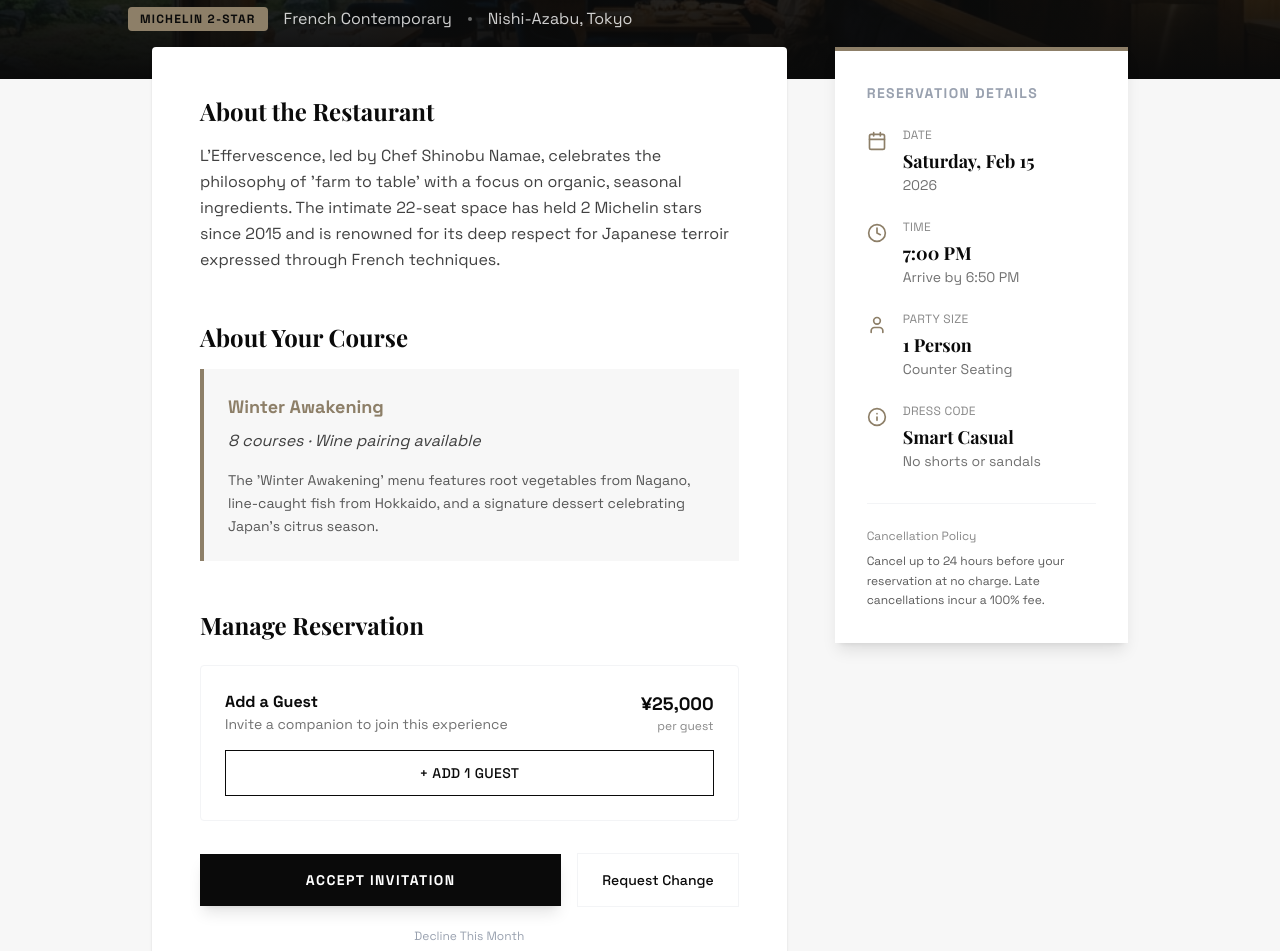
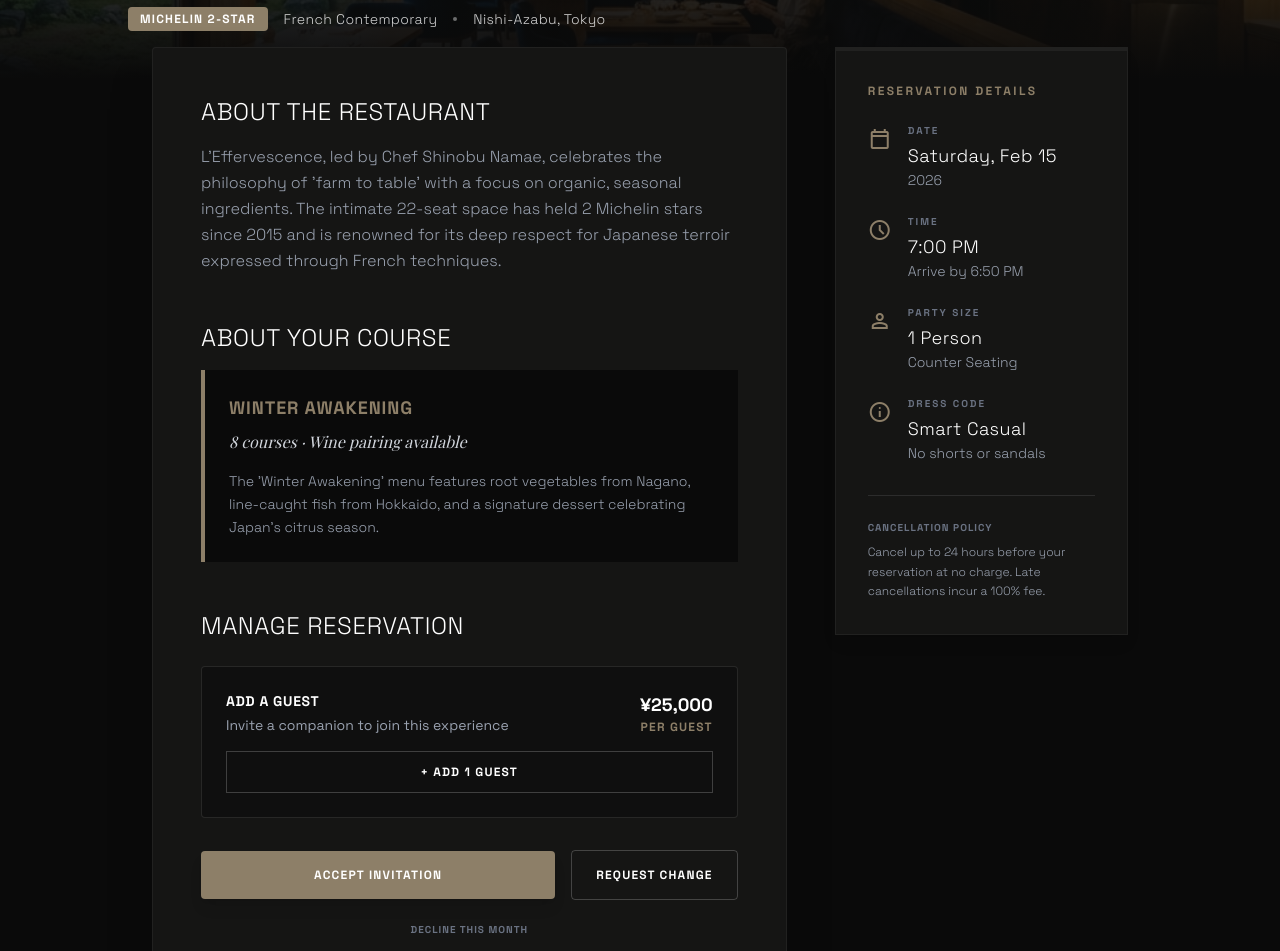
Before and after one commit to worachetdee/difine, a Next.js app: page /dashboard/invitation/123 in a window 1280 px wide. Shown: the part 321-1272 px from the top of the page. Built offline with nearby package versions, Linux system fonts and the light colour scheme.

Commit message:
Refactor pages to align with DiFine dark theme and Material Symbols
Co-authored-by: worachetdee <170009729+worachetdee@users.noreply.github.com>

```diff
--- a/src/app/dashboard/confirmation/[id]/page.tsx
+++ b/src/app/dashboard/confirmation/[id]/page.tsx
@@ -2,81 +2,80 @@
 
 import { motion } from "framer-motion";
 import Link from "next/link";
-import { Check, Calendar, MapPin, Car, Share2 } from "lucide-react";
 
 export default function ConfirmationPage() {
     return (
-        <div className="min-h-screen bg-navy flex items-center justify-center p-6">
+        <div className="min-h-screen bg-background-dark flex items-center justify-center p-6 font-display text-white selection:bg-primary selection:text-white">
 
             <motion.div
                 initial={{ scale: 0.9, opacity: 0 }}
                 animate={{ scale: 1, opacity: 1 }}
                 transition={{ duration: 0.5 }}
-                className="bg-white w-full max-w-lg overflow-hidden shadow-2xl rounded-sm"
+                className="bg-surface-dark w-full max-w-lg overflow-hidden shadow-2xl rounded-lg border border-white/10"
             >
-                <div className="bg-sage/10 p-8 text-center border-b border-sage/20">
-                    <div className="w-16 h-16 bg-sage text-white rounded-full flex items-center justify-center mx-auto mb-4 shadow-sm">
-                        <Check className="w-8 h-8" />
+                <div className="bg-primary/10 p-8 text-center border-b border-primary/20">
+                    <div className="size-16 bg-primary/20 text-primary rounded-full flex items-center justify-center mx-auto mb-4 shadow-sm border border-primary/30">
+                        <span className="material-symbols-outlined text-[32px] font-icon">check</span>
                     </div>
-                    <h1 className="text-3xl font-serif font-bold text-navy mb-2">Table Confirmed</h1>
-                    <p className="text-charcoal/60">Your reservation is secured.</p>
+                    <h1 className="text-3xl font-light uppercase tracking-tight text-white mb-2">Table Confirmed</h1>
+                    <p className="text-gray-400 font-light tracking-wide text-sm">Your reservation is secured.</p>
                 </div>
 
                 <div className="p-8 space-y-6">
                     <div className="space-y-4">
-                        <div className="flex justify-between items-start pb-4 border-b border-gray-100">
+                        <div className="flex justify-between items-start pb-4 border-b border-white/10">
                             <div>
-                                <div className="text-xs text-gray-400 uppercase tracking-widest mb-1">Restaurant</div>
-                                <div className="text-xl font-serif font-bold text-navy">L&apos;Effervescence</div>
+                                <div className="text-[10px] text-gray-500 uppercase tracking-widest font-bold mb-1">Restaurant</div>
+                                <div className="text-xl font-light uppercase tracking-wide text-white">L&apos;Effervescence</div>
                             </div>
                         </div>
 
-                        <div className="grid grid-cols-2 gap-4 pb-4 border-b border-gray-100">
+                        <div className="grid grid-cols-2 gap-4 pb-4 border-b border-white/10">
                             <div>
-                                <div className="text-xs text-gray-400 uppercase tracking-widest mb-1">Date</div>
-                                <div className="font-medium text-charcoal">Sat, Feb 15</div>
+                                <div className="text-[10px] text-gray-500 uppercase tracking-widest font-bold mb-1">Date</div>
+                                <div className="font-medium text-gray-300">Sat, Feb 15</div>
                             </div>
                             <div>
-                                <div className="text-xs text-gray-400 uppercase tracking-widest mb-1">Time</div>
-                                <div className="font-medium text-charcoal">7:00 PM</div>
+                                <div className="text-[10px] text-gray-500 uppercase tracking-widest font-bold mb-1">Time</div>
+                                <div className="font-medium text-gray-300">7:00 PM</div>
                             </div>
                             <div>
-                                <div className="text-xs text-gray-400 uppercase tracking-widest mb-1">Party</div>
-                                <div className="font-medium text-charcoal">1 Person</div>
+                                <div className="text-[10px] text-gray-500 uppercase tracking-widest font-bold mb-1">Party</div>
+                                <div className="font-medium text-gray-300">1 Person</div>
                             </div>
                             <div>
-                                <div className="text-xs text-gray-400 uppercase tracking-widest mb-1">Ref ID</div>
-                                <div className="font-mono text-xs text-charcoal mt-1">DF-2026-0215</div>
+                                <div className="text-[10px] text-gray-500 uppercase tracking-widest font-bold mb-1">Ref ID</div>
+                                <div className="font-mono text-xs text-primary mt-1 tracking-wider">DF-2026-0215</div>
                             </div>
                         </div>
                     </div>
 
                     {/* Diamond Perk */}
-                    <div className="bg-navy p-4 rounded-sm text-white flex items-start gap-4">
-                        <div className="bg-gold/20 p-2 rounded-full text-gold">
-                            <Car className="w-5 h-5" />
+                    <div className="bg-background-dark p-4 rounded border border-white/10 flex items-start gap-4">
+                        <div className="bg-primary/10 p-2 rounded-full text-primary border border-primary/20">
+                            <span className="material-symbols-outlined text-[20px] font-icon">directions_car</span>
                         </div>
                         <div>
-                            <div className="font-bold text-gold text-sm uppercase tracking-widest mb-1">Limousine Service</div>
-                            <p className="text-xs text-white/70 mb-3">Your pickup is included. We&apos;ll confirm your address 48h before.</p>
-                            <button className="text-xs font-bold underline decoration-white/30 underline-offset-4 hover:text-gold transition-colors">
+                            <div className="font-bold text-primary text-xs uppercase tracking-widest mb-1">Limousine Service</div>
+                            <p className="text-xs text-gray-400 mb-3 font-light leading-relaxed">Your pickup is included. We&apos;ll confirm your address 48h before.</p>
+                            <button className="text-xs font-bold underline decoration-white/30 underline-offset-4 hover:text-primary transition-colors uppercase tracking-wider text-white">
                                 Confirm Pickup Address
                             </button>
                         </div>
                     </div>
 
                     <div className="grid grid-cols-2 gap-3">
-                        <button className="py-3 border border-gray-200 text-charcoal text-sm font-medium hover:bg-gray-50 flex items-center justify-center gap-2">
-                            <Calendar className="w-4 h-4 text-gray-400" /> Add to Calendar
+                        <button className="py-3 border border-white/10 rounded bg-transparent text-white text-xs font-bold uppercase tracking-widest hover:bg-white/5 hover:border-white/20 transition-colors flex items-center justify-center gap-2">
+                            <span className="material-symbols-outlined text-[16px] text-primary font-icon">calendar_today</span> Add to Calendar
                         </button>
-                        <button className="py-3 border border-gray-200 text-charcoal text-sm font-medium hover:bg-gray-50 flex items-center justify-center gap-2">
-                            <MapPin className="w-4 h-4 text-gray-400" /> View Map
+                        <button className="py-3 border border-white/10 rounded bg-transparent text-white text-xs font-bold uppercase tracking-widest hover:bg-white/5 hover:border-white/20 transition-colors flex items-center justify-center gap-2">
+                            <span className="material-symbols-outlined text-[16px] text-primary font-icon">location_on</span> View Map
                         </button>
                     </div>
                 </div>
 
-                <div className="bg-gray-50 p-6 text-center">
-                    <Link href="/dashboard" className="text-navy font-bold text-sm hover:text-gold transition-colors">
+                <div className="bg-background-dark p-6 text-center border-t border-white/10">
+                    <Link href="/dashboard" className="text-white font-bold text-xs uppercase tracking-widest hover:text-primary transition-colors">
                         Return to Dashboard
                     </Link>
                 </div>
--- a/src/app/dashboard/invitation/[id]/page.tsx
+++ b/src/app/dashboard/invitation/[id]/page.tsx
@@ -3,11 +3,10 @@
 import { motion } from "framer-motion";
 import Link from "next/link";
 import Image from "next/image";
-import { ArrowLeft, Calendar, User, Clock, Info, Check } from "lucide-react";
 
 export default function InvitationDetailPage() {
     return (
-        <div className="min-h-screen bg-offwhite text-charcoal font-sans pb-20">
+        <div className="min-h-screen bg-background-dark text-white font-display pb-20 selection:bg-primary selection:text-white">
 
             {/* Hero Image */}
             <div className="relative h-[50vh] w-full">
@@ -18,21 +17,21 @@ export default function InvitationDetailPage() {
                     className="object-cover"
                     priority
                 />
-                <div className="absolute inset-0 bg-navy/30" />
+                <div className="absolute inset-0 bg-background-dark/30" />
                 <div className="absolute top-6 left-6 z-10">
-                    <Link href="/dashboard" className="px-4 py-2 bg-white/10 backdrop-blur-md rounded-full text-white text-sm font-medium hover:bg-white/20 transition-colors flex items-center gap-2">
-                        <ArrowLeft className="w-4 h-4" /> Back to Dashboard
+                    <Link href="/dashboard" className="px-4 py-2 bg-background-dark/50 backdrop-blur-md rounded-full text-white text-sm font-medium hover:bg-background-dark/70 transition-colors flex items-center gap-2 border border-white/10">
+                        <span className="material-symbols-outlined text-[16px] font-icon">arrow_back</span> Back to Dashboard
                     </Link>
                 </div>
 
-                <div className="absolute bottom-0 left-0 right-0 p-8 md:p-12 bg-gradient-to-t from-navy via-navy/80 to-transparent text-white">
+                <div className="absolute bottom-0 left-0 right-0 p-8 md:p-12 bg-gradient-to-t from-background-dark via-background-dark/80 to-transparent text-white">
                     <div className="max-w-5xl mx-auto">
-                        <h1 className="text-5xl md:text-6xl font-serif font-bold mb-4">L&apos;Effervescence</h1>
+                        <h1 className="text-5xl md:text-6xl font-light uppercase tracking-tight mb-4">L&apos;Effervescence</h1>
                         <div className="flex flex-wrap items-center gap-4 text-white/80">
-                            <span className="px-3 py-1 bg-gold text-navy text-xs font-bold uppercase tracking-widest rounded-sm">Michelin 2-Star</span>
-                            <span>French Contemporary</span>
-                            <span className="w-1 h-1 bg-white/40 rounded-full" />
-                            <span>Nishi-Azabu, Tokyo</span>
+                            <span className="px-3 py-1 bg-primary text-white text-xs font-bold uppercase tracking-widest rounded-sm">Michelin 2-Star</span>
+                            <span className="text-sm font-light tracking-wide">French Contemporary</span>
+                            <span className="size-1 bg-white/40 rounded-full" />
+                            <span className="text-sm font-light tracking-wide">Nishi-Azabu, Tokyo</span>
                         </div>
                     </div>
                 </div>
@@ -40,55 +39,55 @@ export default function InvitationDetailPage() {
 
             <div className="max-w-5xl mx-auto px-6 grid md:grid-cols-3 gap-12 -mt-8 relative z-10">
                 {/* Left Content */}
-                <div className="md:col-span-2 space-y-12 bg-white p-8 md:p-12 shadow-sm rounded-sm">
+                <div className="md:col-span-2 space-y-12 bg-surface-dark p-8 md:p-12 shadow-2xl rounded-sm border border-white/5">
                     <div>
-                        <h2 className="text-2xl font-serif font-bold text-navy mb-4">About the Restaurant</h2>
-                        <p className="text-charcoal/80 leading-relaxed mb-6">
+                        <h2 className="text-2xl font-light uppercase tracking-wide text-white mb-4">About the Restaurant</h2>
+                        <p className="text-gray-400 leading-relaxed mb-6 font-light">
                             L&apos;Effervescence, led by Chef Shinobu Namae, celebrates the philosophy of &apos;farm to table&apos; with a focus on organic, seasonal ingredients. The intimate 22-seat space has held 2 Michelin stars since 2015 and is renowned for its deep respect for Japanese terroir expressed through French techniques.
                         </p>
                     </div>
 
                     <div>
-                        <h2 className="text-2xl font-serif font-bold text-navy mb-4">About Your Course</h2>
-                        <div className="bg-offwhite p-6 border-l-4 border-gold">
-                            <h3 className="font-bold text-gold mb-2 text-lg">Winter Awakening</h3>
-                            <p className="text-charcoal/80 italic mb-4">8 courses · Wine pairing available</p>
-                            <p className="text-sm text-charcoal/70 leading-relaxed">
+                        <h2 className="text-2xl font-light uppercase tracking-wide text-white mb-4">About Your Course</h2>
+                        <div className="bg-background-dark p-6 border-l-4 border-primary">
+                            <h3 className="font-bold text-primary mb-2 text-lg uppercase tracking-wider">Winter Awakening</h3>
+                            <p className="text-gray-300 italic mb-4 font-serif">8 courses · Wine pairing available</p>
+                            <p className="text-sm text-gray-400 leading-relaxed font-light">
                                 The &apos;Winter Awakening&apos; menu features root vegetables from Nagano, line-caught fish from Hokkaido, and a signature dessert celebrating Japan&apos;s citrus season.
                             </p>
                         </div>
                     </div>
 
                     <div>
-                        <h2 className="text-2xl font-serif font-bold text-navy mb-6">Manage Reservation</h2>
+                        <h2 className="text-2xl font-light uppercase tracking-wide text-white mb-6">Manage Reservation</h2>
 
                         {/* Guest Section */}
-                        <div className="border border-gray-100 rounded-sm p-6 mb-8">
+                        <div className="border border-white/10 rounded-sm p-6 mb-8 bg-background-dark/50">
                             <div className="flex justify-between items-start mb-4">
                                 <div>
-                                    <h3 className="font-bold text-navy">Add a Guest</h3>
-                                    <p className="text-sm text-charcoal/60">Invite a companion to join this experience</p>
+                                    <h3 className="font-bold text-white uppercase tracking-wider text-sm">Add a Guest</h3>
+                                    <p className="text-sm text-gray-400 mt-1">Invite a companion to join this experience</p>
                                 </div>
                                 <div className="text-right">
-                                    <div className="text-lg font-bold text-navy">¥25,000</div>
-                                    <div className="text-xs text-charcoal/50">per guest</div>
+                                    <div className="text-lg font-bold text-white">¥25,000</div>
+                                    <div className="text-xs text-primary uppercase tracking-widest font-bold">per guest</div>
                                 </div>
                             </div>
-                            <button className="w-full py-3 border border-navy text-navy font-medium hover:bg-navy hover:text-white transition-colors text-sm uppercase tracking-wide">
+                            <button className="w-full py-3 border border-white/20 text-white font-bold hover:bg-white/5 transition-colors text-xs uppercase tracking-widest">
                                 + Add 1 Guest
                             </button>
                         </div>
 
                         <div className="flex items-center gap-4">
-                            <Link href="/dashboard/confirmation/123" className="flex-1 py-4 bg-navy text-white font-bold text-center hover:bg-navy/90 transition-colors uppercase tracking-widest text-sm shadow-lg">
+                            <Link href="/dashboard/confirmation/123" className="flex-1 py-4 bg-primary text-white font-bold text-center hover:bg-primary-hover transition-colors uppercase tracking-widest text-xs shadow-lg rounded">
                                 Accept Invitation
                             </Link>
-                            <button className="px-6 py-4 text-navy font-medium hover:bg-gray-50 transition-colors text-sm border border-gray-100">
+                            <button className="px-6 py-4 text-white font-bold hover:bg-white/5 transition-colors text-xs border border-white/20 uppercase tracking-widest rounded">
                                 Request Change
                             </button>
                         </div>
                         <div className="mt-4 text-center">
-                            <button className="text-xs text-gray-400 hover:text-red-800 transition-colors">
+                            <button className="text-[10px] uppercase tracking-widest text-gray-500 hover:text-red-400 transition-colors font-bold">
                                 Decline This Month
                             </button>
                         </div>
@@ -97,19 +96,19 @@ export default function InvitationDetailPage() {
 
                 {/* Right Sidebar - Details Card */}
                 <div className="md:col-span-1">
-                    <div className="bg-white p-8 shadow-lg border-t-4 border-gold sticky top-24">
-                        <h3 className="text-sm font-bold text-gray-400 uppercase tracking-widest mb-6">Reservation Details</h3>
+                    <div className="bg-surface-dark p-8 shadow-lg border-t-4 border-primary sticky top-24 border-x border-b border-white/5">
+                        <h3 className="text-xs font-bold text-primary uppercase tracking-[0.2em] mb-6">Reservation Details</h3>
 
                         <ul className="space-y-6">
-                            <DetailRow icon={<Calendar className="w-5 h-5" />} label="Date" value="Saturday, Feb 15" sub="2026" />
-                            <DetailRow icon={<Clock className="w-5 h-5" />} label="Time" value="7:00 PM" sub="Arrive by 6:50 PM" />
-                            <DetailRow icon={<User className="w-5 h-5" />} label="Party Size" value="1 Person" sub="Counter Seating" />
-                            <DetailRow icon={<Info className="w-5 h-5" />} label="Dress Code" value="Smart Casual" sub="No shorts or sandals" />
+                            <DetailRow icon="calendar_today" label="Date" value="Saturday, Feb 15" sub="2026" />
+                            <DetailRow icon="schedule" label="Time" value="7:00 PM" sub="Arrive by 6:50 PM" />
+                            <DetailRow icon="person" label="Party Size" value="1 Person" sub="Counter Seating" />
+                            <DetailRow icon="info" label="Dress Code" value="Smart Casual" sub="No shorts or sandals" />
                         </ul>
 
-                        <div className="mt-8 pt-6 border-t border-gray-100">
-                            <div className="text-xs text-charcoal/50 mb-2">Cancellation Policy</div>
-                            <p className="text-xs text-charcoal/70 leading-relaxed">
+                        <div className="mt-8 pt-6 border-t border-white/10">
+                            <div className="text-[10px] font-bold text-gray-500 uppercase tracking-widest mb-2">Cancellation Policy</div>
+                            <p className="text-xs text-gray-400 leading-relaxed font-light">
                                 Cancel up to 24 hours before your reservation at no charge. Late cancellations incur a 100% fee.
                             </p>
                         </div>
@@ -123,11 +122,13 @@ export default function InvitationDetailPage() {
 function DetailRow({ icon, label, value, sub }: any) {
     return (
         <li className="flex items-start gap-4">
-            <div className="text-gold mt-1">{icon}</div>
+            <div className="text-primary mt-1">
+                <span className="material-symbols-outlined text-[20px] font-icon">{icon}</span>
+            </div>
             <div>
-                <div className="text-xs text-charcoal/50 uppercase tracking-wide mb-1">{label}</div>
-                <div className="font-serif font-bold text-navy text-lg">{value}</div>
-                {sub && <div className="text-sm text-charcoal/60">{sub}</div>}
+                <div className="text-[10px] text-gray-500 uppercase tracking-[0.2em] font-bold mb-1">{label}</div>
+                <div className="font-light text-white text-lg tracking-wide">{value}</div>
+                {sub && <div className="text-sm text-gray-400 font-light">{sub}</div>}
             </div>
         </li>
     )
--- a/src/app/restaurants/[id]/page.tsx
+++ b/src/app/restaurants/[id]/page.tsx
@@ -9,7 +9,7 @@ export default function RestaurantDetailsPage({ params }: { params: { id: string
     // Mock data would go here based on params.id
 
     return (
-        <div className="bg-background-light dark:bg-background-dark min-h-screen flex flex-col font-display antialiased text-white selection:bg-primary selection:text-white">
+        <div className="bg-background-dark min-h-screen flex flex-col font-display antialiased text-white selection:bg-primary selection:text-white">
             {/* Top Navigation (Details Style) */}
             <nav className="sticky top-0 z-50 w-full border-b border-surface-border bg-background-dark/95 backdrop-blur-md">
                 <div className="px-6 md:px-10 lg:px-40 flex items-center justify-between py-4">
--- a/src/app/restaurants/page.tsx
+++ b/src/app/restaurants/page.tsx
@@ -84,7 +84,7 @@ const restaurants = [
 
 export default function RestaurantsPage() {
     return (
-        <div className="bg-background-light dark:bg-background-dark font-display min-h-screen flex flex-col antialiased">
+        <div className="bg-background-dark font-display min-h-screen flex flex-col antialiased text-white selection:bg-primary selection:text-white">
             {/* Top Navigation (App Style) */}
             <header className="sticky top-0 z-50 flex items-center justify-between border-b border-white/10 bg-background-dark/90 backdrop-blur-md px-6 py-4 lg:px-12">
                 <div className="flex items-center gap-8">
@@ -222,7 +222,7 @@ export default function RestaurantsPage() {
                                     <div className="p-6 flex flex-col flex-1">
                                         <div className="flex justify-between items-start mb-2">
                                             <h3 className="text-white font-serif text-2xl font-semibold group-hover:text-primary transition-colors">{rest.name}</h3>
-                                            <div className="flex items-center gap-1 bg-surface-lighter px-2 py-1 rounded">
+                                            <div className="flex items-center gap-1 bg-white/5 px-2 py-1 rounded">
                                                 <span className="material-symbols-outlined text-primary text-sm font-icon fill-current">star</span>
                                                 <span className="text-white text-sm font-medium">{rest.rating}</span>
                                             </div>
```
